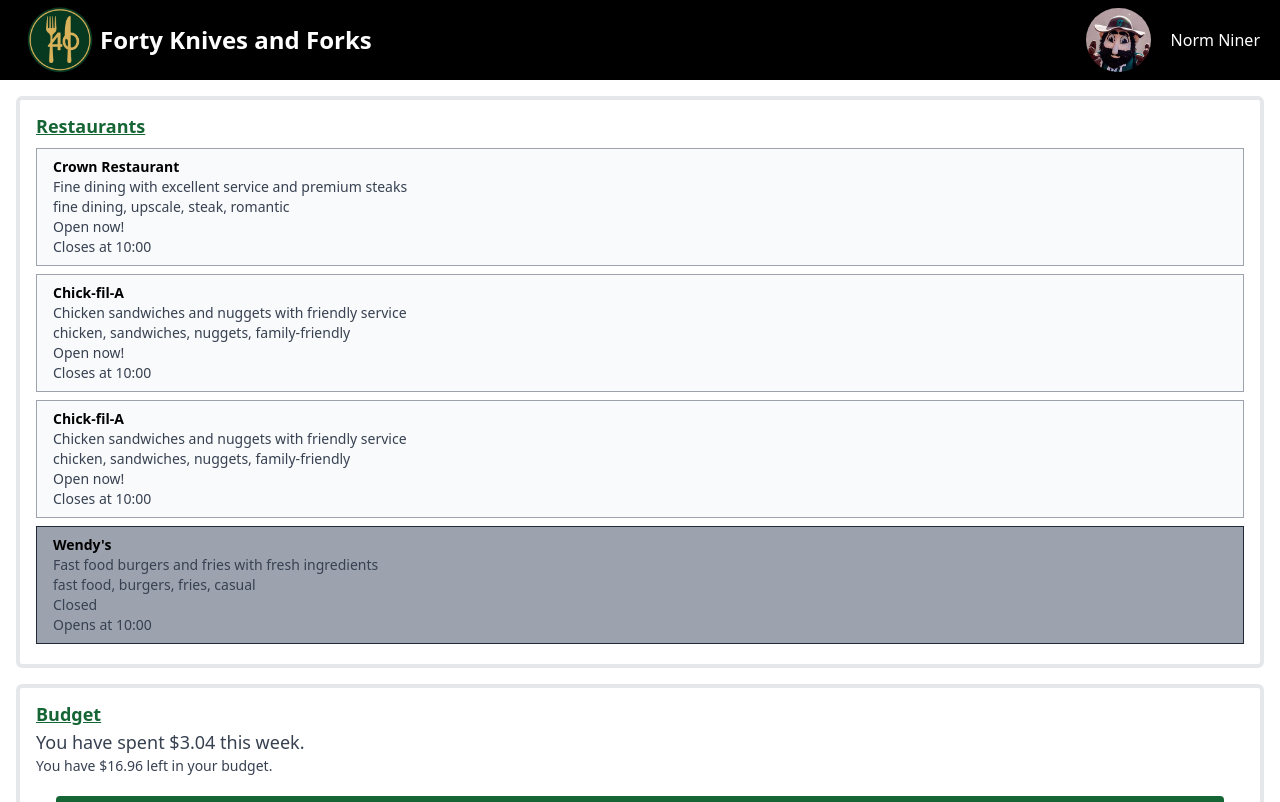
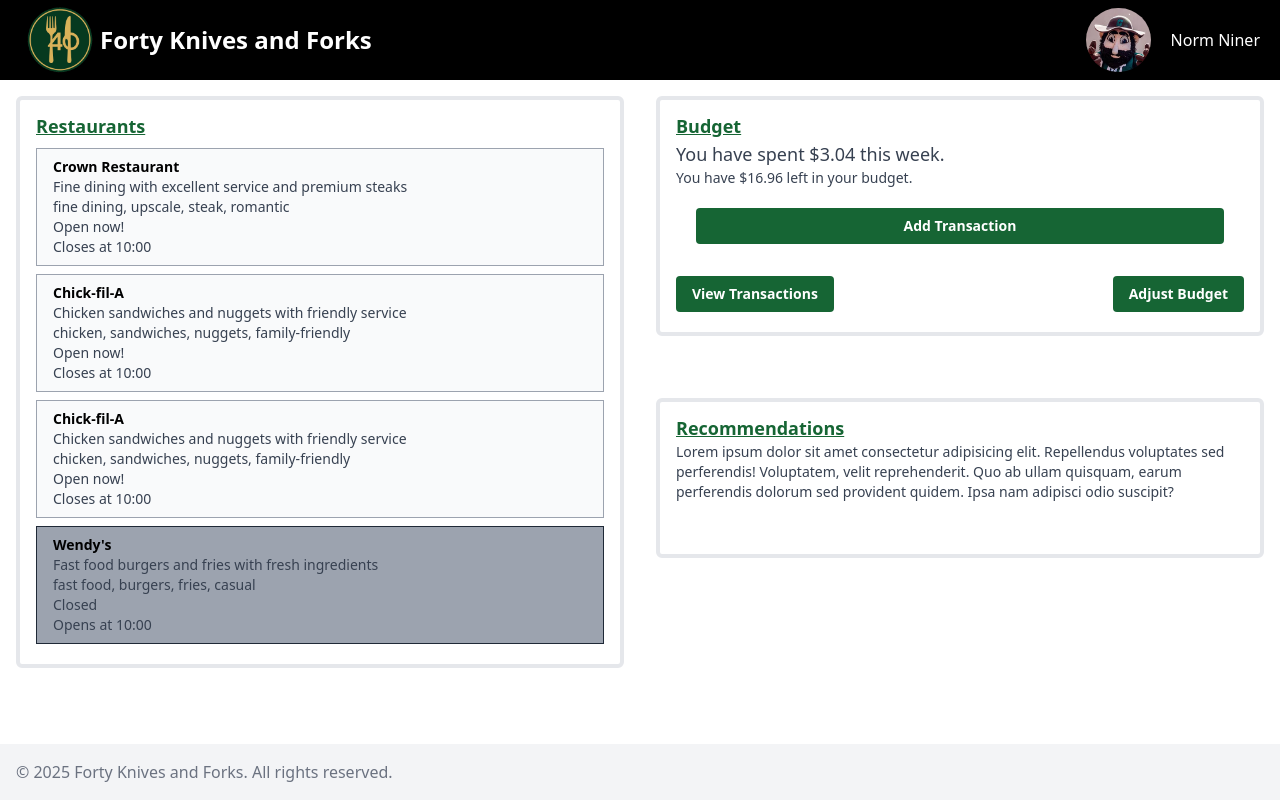
Before and after one commit to Ashleigh0204/CCI-Startup-Project, a React (Vite) app in the folder frontend/: page / in a window 1280 px wide. Shown: the top 802 px of the page. Built offline with nearby package versions, Linux system fonts and the light colour scheme.

Commit message:
reformat index

```diff
--- a/frontend/src/pages/index/Index.jsx
+++ b/frontend/src/pages/index/Index.jsx
@@ -38,7 +38,7 @@
 
 
     return (
-        <div>
+        <div className="grid grid-cols-2">
             <Container className="max-h-[calc(100vh-11rem)] overflow-y-auto">
                 <ContainerTitle>
                     Restaurants
@@ -49,7 +49,8 @@
                     )}
                 </ContainerContent>
             </Container>
-        <Container className="max-h-50%">
+            <div className="grid grid-rows-2">
+                <Container className="max-h-60">
                     <ContainerTitle>
                         Budget
                     </ContainerTitle>
@@ -57,6 +58,15 @@
                         <Budget spent={3.04} budget={20.00} timeUnit="week"/>
                     </ContainerContent>
                 </Container>
+                <Container className="max-h-40">
+                    <ContainerTitle>
+                        Recommendations
+                    </ContainerTitle>
+                    <ContainerContent>
+                        Lorem ipsum dolor sit amet consectetur adipisicing elit. Repellendus voluptates sed perferendis! Voluptatem, velit reprehenderit. Quo ab ullam quisquam, earum perferendis dolorum sed provident quidem. Ipsa nam adipisci odio suscipit?
+                    </ContainerContent>
+                </Container>
+            </div>
         </div>
     );
 }
```
Lines whose indentation alone changed are shown as unchanged.
